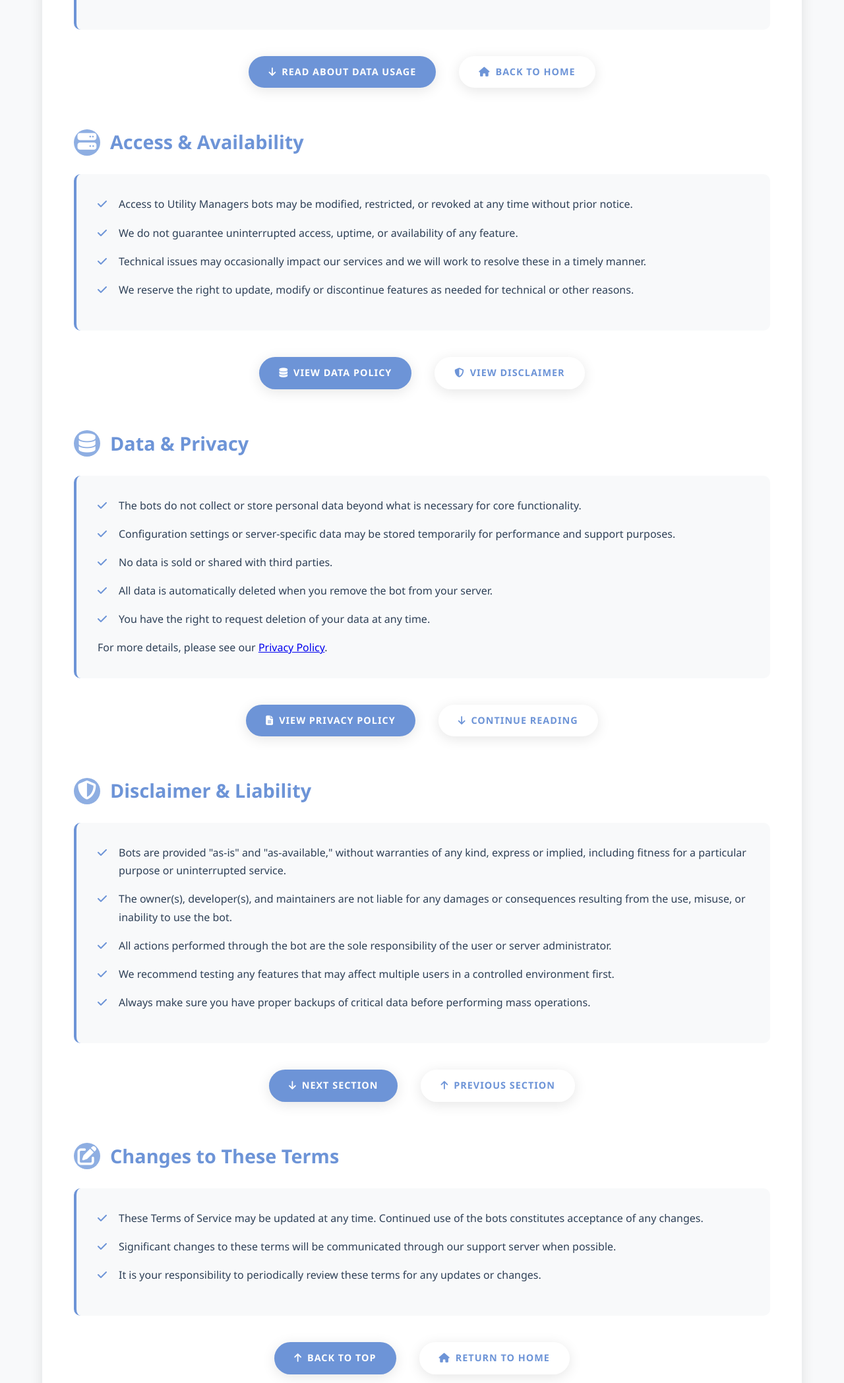
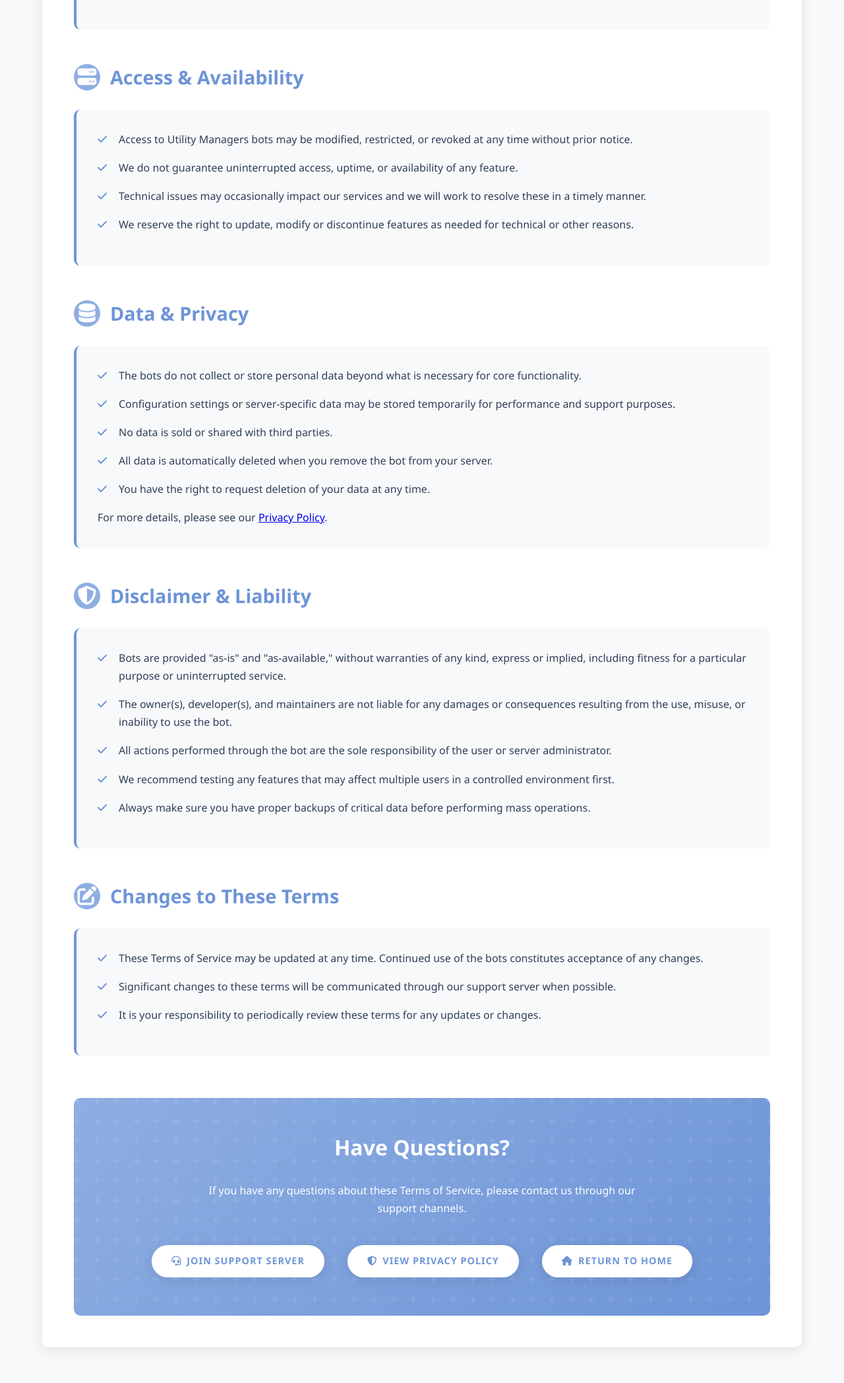
Before and after one commit to Varoxyz/Utility-Managers, a plain HTML site: page terms.html in a window 1280 px wide. Shown: the part 1211-3307 px from the top of the page at 66% size. Drawn offline with Linux system fonts and the light colour scheme.

Commit message:
Update terms.html

```diff
--- a/terms.html
+++ b/terms.html
@@ -6,6 +6,7 @@
     <title>Terms of Service - Utility Managers Bots</title>
     <link rel="stylesheet" href="https://cdnjs.cloudflare.com/ajax/libs/font-awesome/6.4.0/css/all.min.css">
     <style>
+        /* CSS remains the same as in the original file */
         :root {
             --primary: #6D94D7;
             --primary-dark: #5575b7;
@@ -825,10 +826,6 @@
                                 <li>Misuse, abuse, or any behavior that violates these terms may result in removal of access to the bots.</li>
                             </ul>
                         </div>
-                        <div class="btn-container">
-                            <a href="#data" class="btn btn-primary"><i class="fas fa-arrow-down"></i> Read About Data Usage</a>
-                            <a href="index.html" class="btn"><i class="fas fa-home"></i> Back to Home</a>
-                        </div>
                     </div>
 
                     <div class="terms-section" id="access">
@@ -840,10 +837,6 @@
                                 <li>Technical issues may occasionally impact our services and we will work to resolve these in a timely manner.</li>
                                 <li>We reserve the right to update, modify or discontinue features as needed for technical or other reasons.</li>
                             </ul>
-                        </div>
-                        <div class="btn-container">
-                            <a href="#data" class="btn btn-primary"><i class="fas fa-database"></i> View Data Policy</a>
-                            <a href="#disclaimer" class="btn"><i class="fas fa-shield-alt"></i> View Disclaimer</a>
                         </div>
                     </div>
 
@@ -859,10 +852,6 @@
                             </ul>
                             <p>For more details, please see our <a href="privacy.html">Privacy Policy</a>.</p>
                         </div>
-                        <div class="btn-container">
-                            <a href="privacy.html" class="btn btn-primary"><i class="fas fa-file-alt"></i> View Privacy Policy</a>
-                            <a href="#disclaimer" class="btn"><i class="fas fa-arrow-down"></i> Continue Reading</a>
-                        </div>
                     </div>
 
                     <div class="terms-section" id="disclaimer">
@@ -876,10 +865,6 @@
                                 <li>Always make sure you have proper backups of critical data before performing mass operations.</li>
                             </ul>
                         </div>
-                        <div class="btn-container">
-                            <a href="#changes" class="btn btn-primary"><i class="fas fa-arrow-down"></i> Next Section</a>
-                            <a href="#data" class="btn"><i class="fas fa-arrow-up"></i> Previous Section</a>
-                        </div>
                     </div>
 
                     <div class="terms-section" id="changes">
@@ -890,10 +875,6 @@
                                 <li>Significant changes to these terms will be communicated through our support server when possible.</li>
                                 <li>It is your responsibility to periodically review these terms for any updates or changes.</li>
                             </ul>
-                        </div>
-                        <div class="btn-container">
-                            <a href="#usage" class="btn btn-primary"><i class="fas fa-arrow-up"></i> Back to Top</a>
-                            <a href="index.html" class="btn"><i class="fas fa-home"></i> Return to Home</a>
                         </div>
                     </div>
 
@@ -920,8 +901,7 @@
                     <p>A collection of powerful Discord bots designed to make server management easier and more efficient.</p>
                     <div class="social-links">
                         <a href="https://discord.gg/Wc3tTz5UzW" target="_blank"><i class="fab fa-discord"></i></a>
-                        <a href="#"><i class="fab fa-twitter"></i></a>
-                        <a href="#"><i class="fab fa-github"></i></a>
+                        <a href="https://github.com/Varoxyz" target="_blank"><i class="fab fa-github"></i></a>
                     </div>
                 </div>
                 <div class="footer-col">
```
